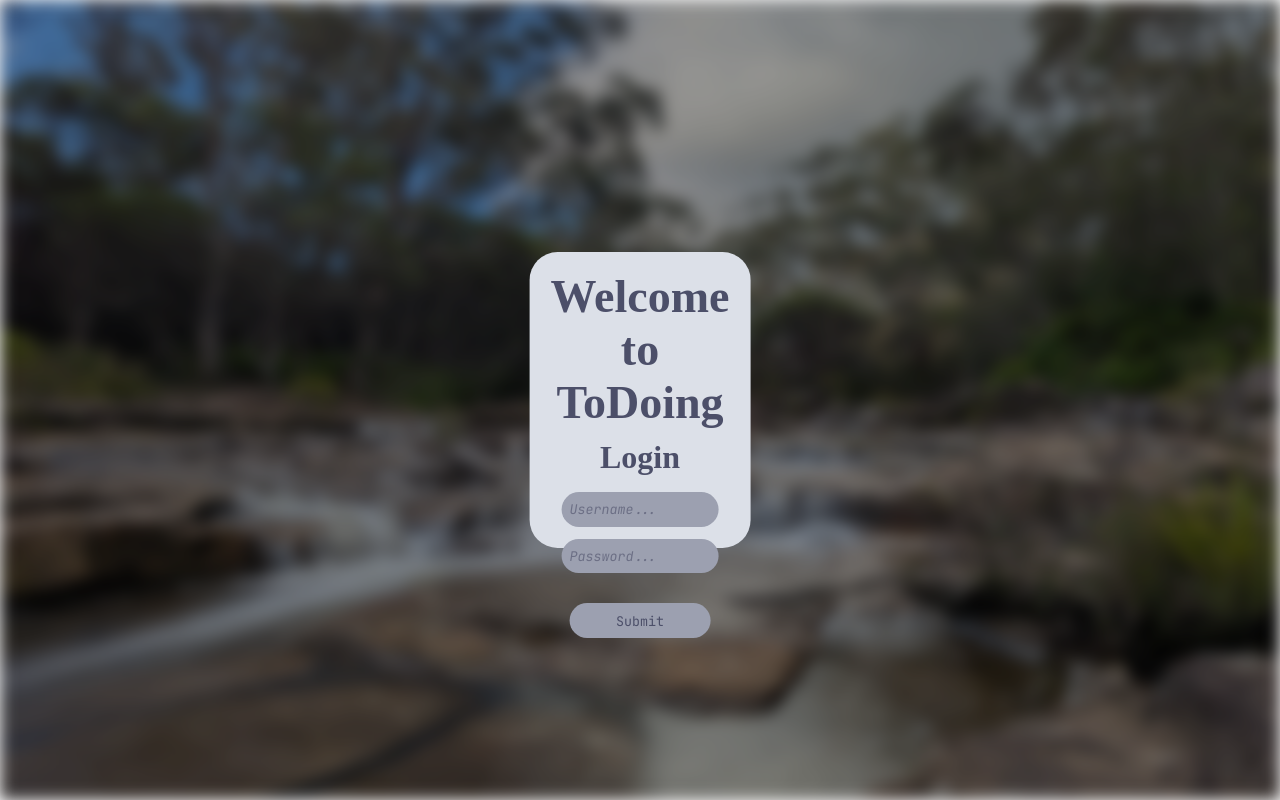
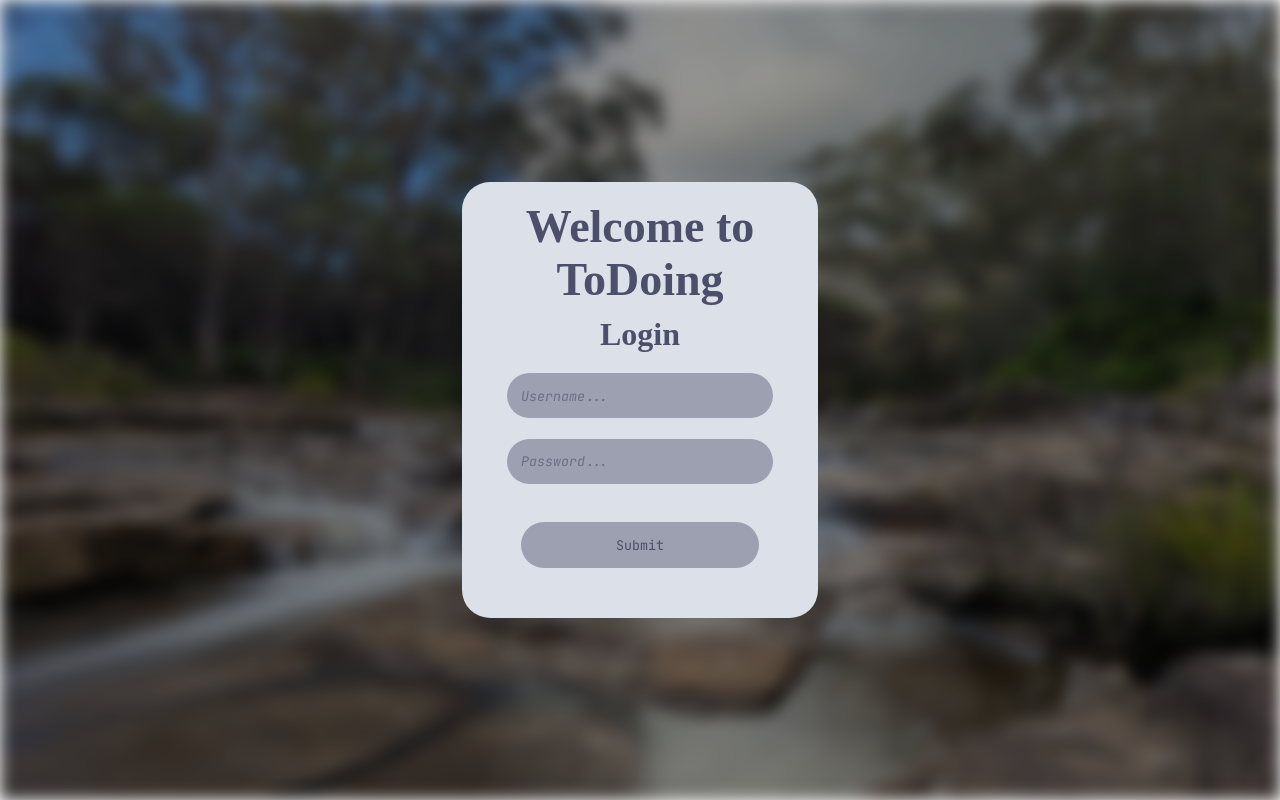
Before and after one commit to CuriousSmudge/ToDoing, a Flask app: page /login in a window 1280 px wide. Run offline with Flask 3, Linux system fonts and the light colour scheme; some web fonts are replaced.

Commit message:
Improved login screen for use across other devices

```diff
--- a/ToDoing/static/login.css
+++ b/ToDoing/static/login.css
@@ -34,7 +34,7 @@ h2 {
 	background-color: #9ca0b0;
 	border: none;
 	margin: 3%;
-	width: 11vw;
+	width: 70%;
 	font-family: "JetBrains Mono";
 	color: var(--text);
 }
@@ -51,8 +51,8 @@ h2 {
 
 .poppup {
 	filter: blur(0px);
-	width: 16vw;
-	height: 35vh;
+	width: 340px;
+	height: 420px;
 	background-color: #dce0e8;
 	position: absolute;
 	top: 50%;
```
